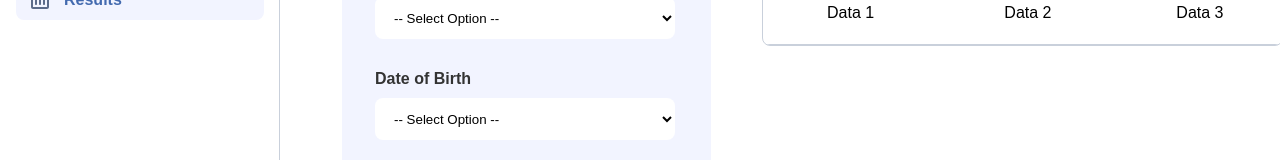
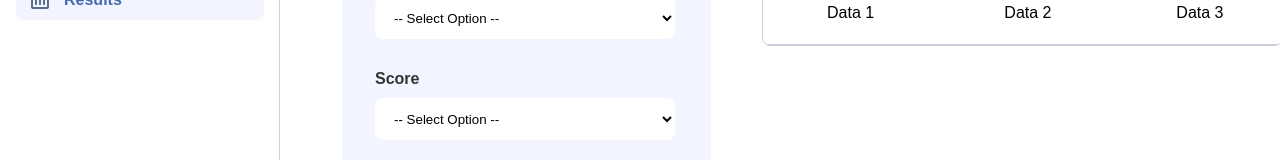
Before and after one commit to VishnudevP/ShyftLabs-Internship-Assessment, a React (Vite) app: page /results in a window 1280 px wide. Shown: the part 290-450 px from the top of the page. Built offline with nearby package versions, Linux system fonts and the light colour scheme.

Commit message:
Update ResultForm.jsx

```diff
--- a/src/components/ResultForm.jsx
+++ b/src/components/ResultForm.jsx
@@ -17,7 +17,7 @@
             </select>
         </div>
         <div className="form-row">
-            <label htmlFor="item">Date of Birth</label>
+            <label htmlFor="item">Score</label>
             <select id="grades">
                 <option value="default3">-- Select Option --</option>
                 <option value="a">A</option>
```
